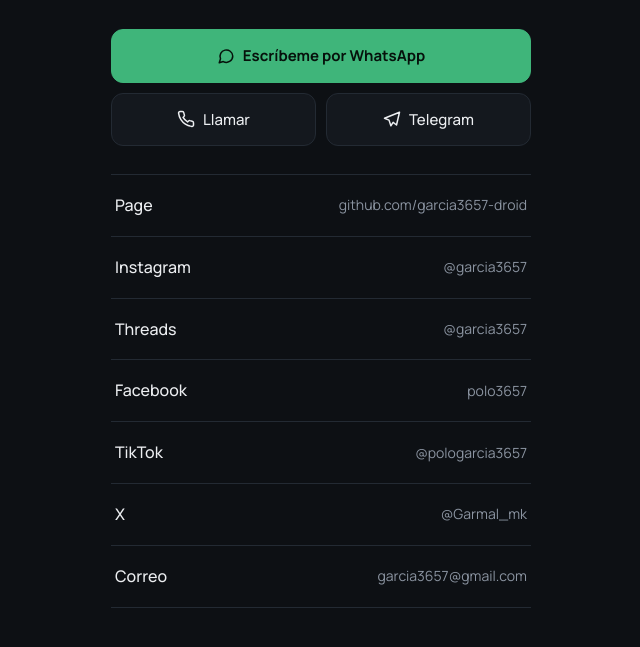
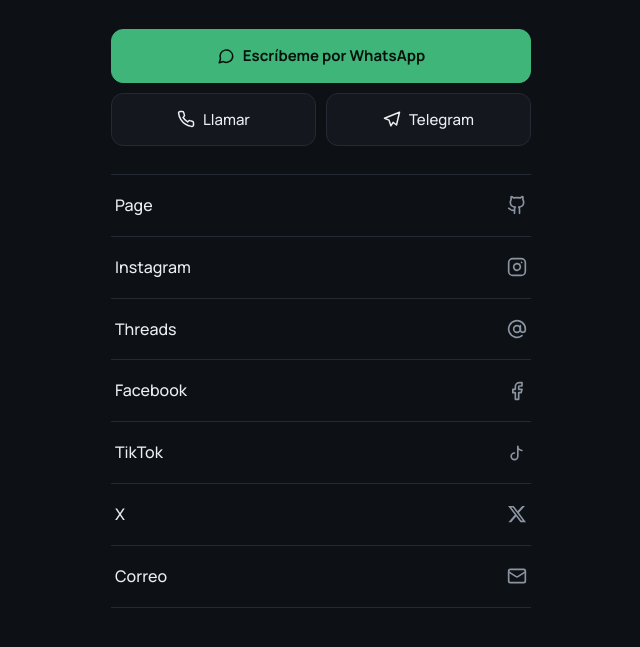
Before and after one commit to garcia3657-droid/legarciam, a plain HTML site: page index.html in a window 1280 px wide. Shown: the part 225-872 px from the top of the page, without its empty margins (319-959 px from the left). Drawn offline with Linux system fonts and the light colour scheme.

Commit message:
Add files via upload

```diff
--- a/index.html
+++ b/index.html
@@ -30,9 +30,10 @@ h1{font-size:26px;font-weight:700;letter-spacing:-.01em;line-height:1.2}
 .btn svg{width:18px;height:18px;flex:none}
 .links{border-top:1px solid var(--line)}
 .links a{display:flex;justify-content:space-between;align-items:center;gap:16px;padding:18px 4px;border-bottom:1px solid var(--line);color:var(--ink);text-decoration:none}
-.links b{font-weight:500;font-size:16px}
-.links span{color:var(--muted);font-size:14px}
-.links a:hover b{color:var(--accent)}
+.links b{font-weight:500;font-size:16px;transition:color .15s}
+.links span{color:var(--muted);display:flex;align-items:center;transition:color .15s}
+.links span svg{width:20px;height:20px;flex:none}
+.links a:hover b,.links a:hover span{color:var(--accent)}
 a:focus-visible{outline:2px solid var(--accent);outline-offset:3px;border-radius:8px}
 footer{text-align:center;color:var(--muted);font-size:13px;margin-top:32px}
 </style>
@@ -61,13 +62,34 @@ footer{text-align:center;color:var(--muted);font-size:13px;margin-top:32px}
   </nav>
 
   <section class="links" aria-label="Enlaces">
-    <a href="https://github.com/garcia3657-droid"><b>Page</b><span>github.com/garcia3657-droid</span></a>
-    <a href="https://instagram.com/garcia3657"><b>Instagram</b><span>@garcia3657</span></a>
-    <a href="https://www.threads.com/@garcia3657"><b>Threads</b><span>@garcia3657</span></a>
-    <a href="https://www.facebook.com/polo3657"><b>Facebook</b><span>polo3657</span></a>
-    <a href="https://www.tiktok.com/@pologarcia3657"><b>TikTok</b><span>@pologarcia3657</span></a>
-    <a href="https://x.com/Garmal_mk"><b>X</b><span>@Garmal_mk</span></a>
-    <a href="mailto:garcia3657@gmail.com"><b>Correo</b><span>garcia3657@gmail.com</span></a>
+    <a href="https://github.com/garcia3657-droid" aria-label="GitHub Page">
+      <b>Page</b>
+      <span><svg viewBox="0 0 24 24" fill="none" stroke="currentColor" stroke-width="2" stroke-linecap="round" stroke-linejoin="round"><path d="M15 22v-4a4.8 4.8 0 0 0-1-3.5c3 0 6-2 6-5.5.08-1.25-.27-2.48-1-3.5.28-1.15.28-2.35 0-3.5 0 0-1 0-3 1.5-2.64-.5-5.36-.5-8 0C6 2 5 2 5 2c-.3 1.15-.3 2.35 0 3.5A5.403 5.403 0 0 0 4 9c0 3.5 3 5.5 6 5.5-.39.49-.68 1.05-.85 1.65-.17.6-.22 1.23-.15 1.85v4"/><path d="M9 18c-4.51 2-5-2-7-2"/></svg></span>
+    </a>
+    <a href="https://instagram.com/garcia3657" aria-label="Instagram">
+      <b>Instagram</b>
+      <span><svg viewBox="0 0 24 24" fill="none" stroke="currentColor" stroke-width="2" stroke-linecap="round" stroke-linejoin="round"><rect width="20" height="20" x="2" y="2" rx="5" ry="5"/><path d="M16 11.37A4 4 0 1 1 12.63 8 4 4 0 0 1 16 11.37z"/><line x1="17.5" x2="17.51" y1="6.5" y2="6.5"/></svg></span>
+    </a>
+    <a href="https://www.threads.com/@garcia3657" aria-label="Threads">
+      <b>Threads</b>
+      <span><svg viewBox="0 0 24 24" fill="none" stroke="currentColor" stroke-width="2" stroke-linecap="round" stroke-linejoin="round"><circle cx="12" cy="12" r="4"/><path d="M16 8v5a3 3 0 0 0 6 0v-1a10 10 0 1 0-4 8"/></svg></span>
+    </a>
+    <a href="https://www.facebook.com/polo3657" aria-label="Facebook">
+      <b>Facebook</b>
+      <span><svg viewBox="0 0 24 24" fill="none" stroke="currentColor" stroke-width="2" stroke-linecap="round" stroke-linejoin="round"><path d="M18 2h-3a5 5 0 0 0-5 5v3H7v4h3v8h4v-8h3l1-4h-4V7a1 1 0 0 1 1-1h3z"/></svg></span>
+    </a>
+    <a href="https://www.tiktok.com/@pologarcia3657" aria-label="TikTok">
+      <b>TikTok</b>
+      <span><svg viewBox="0 0 24 24" fill="none" stroke="currentColor" stroke-width="2" stroke-linecap="round" stroke-linejoin="round"><path d="M9 12a4 4 0 1 0 4 4V4a5 5 0 0 0 5 5"/></svg></span>
+    </a>
+    <a href="https://x.com/Garmal_mk" aria-label="X">
+      <b>X</b>
+      <span><svg viewBox="0 0 24 24" fill="currentColor"><path d="M18.244 2.25h3.308l-7.227 8.26 8.502 11.24H16.17l-5.214-6.817L4.99 21.75H1.68l7.73-8.835L1.254 2.25H8.08l4.713 6.231zm-1.161 17.52h1.833L7.084 4.126H5.117z"/></svg></span>
+    </a>
+    <a href="mailto:garcia3657@gmail.com" aria-label="Correo">
+      <b>Correo</b>
+      <span><svg viewBox="0 0 24 24" fill="none" stroke="currentColor" stroke-width="2" stroke-linecap="round" stroke-linejoin="round"><rect width="20" height="16" x="2" y="4" rx="2"/><path d="m22 7-8.97 5.7a1.94 1.94 0 0 1-2.06 0L2 7"/></svg></span>
+    </a>
   </section>
 
 </main>
```
